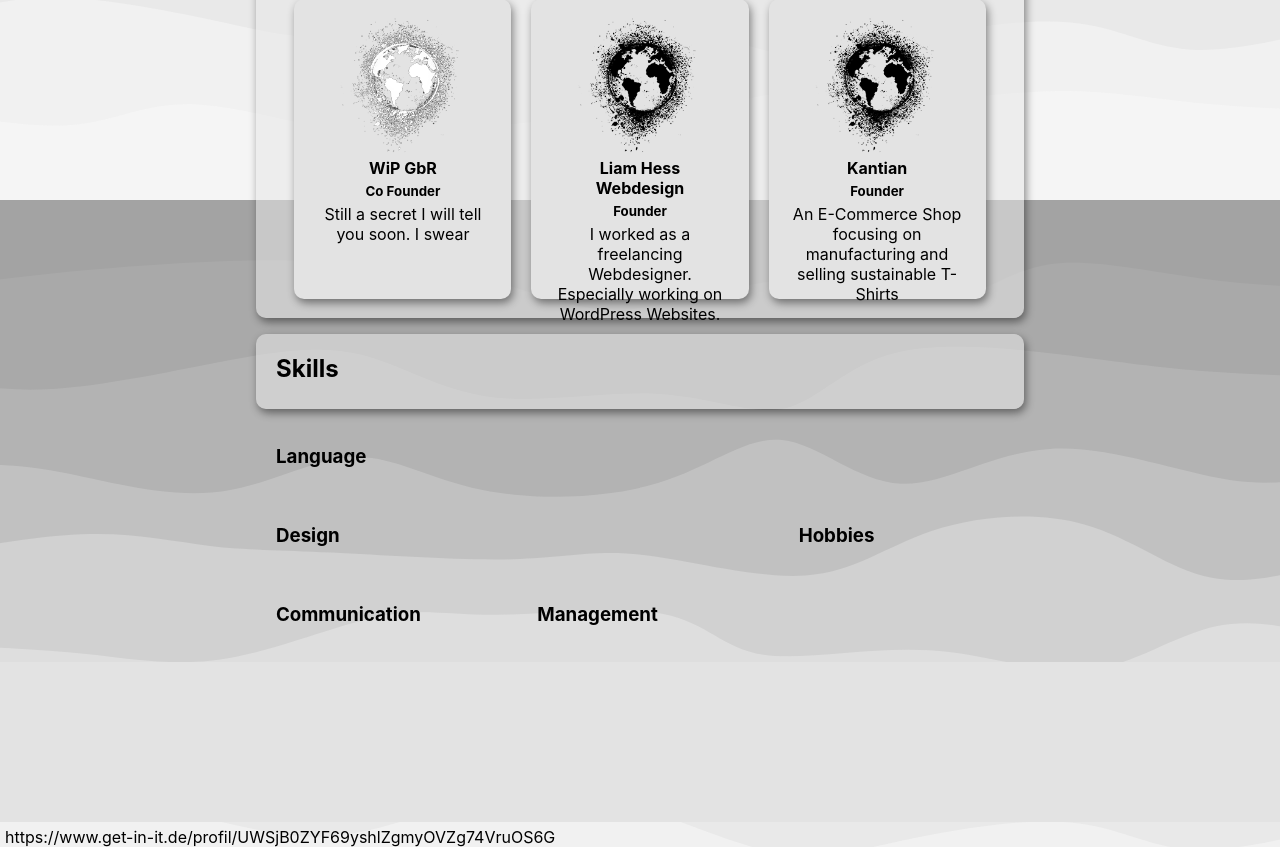
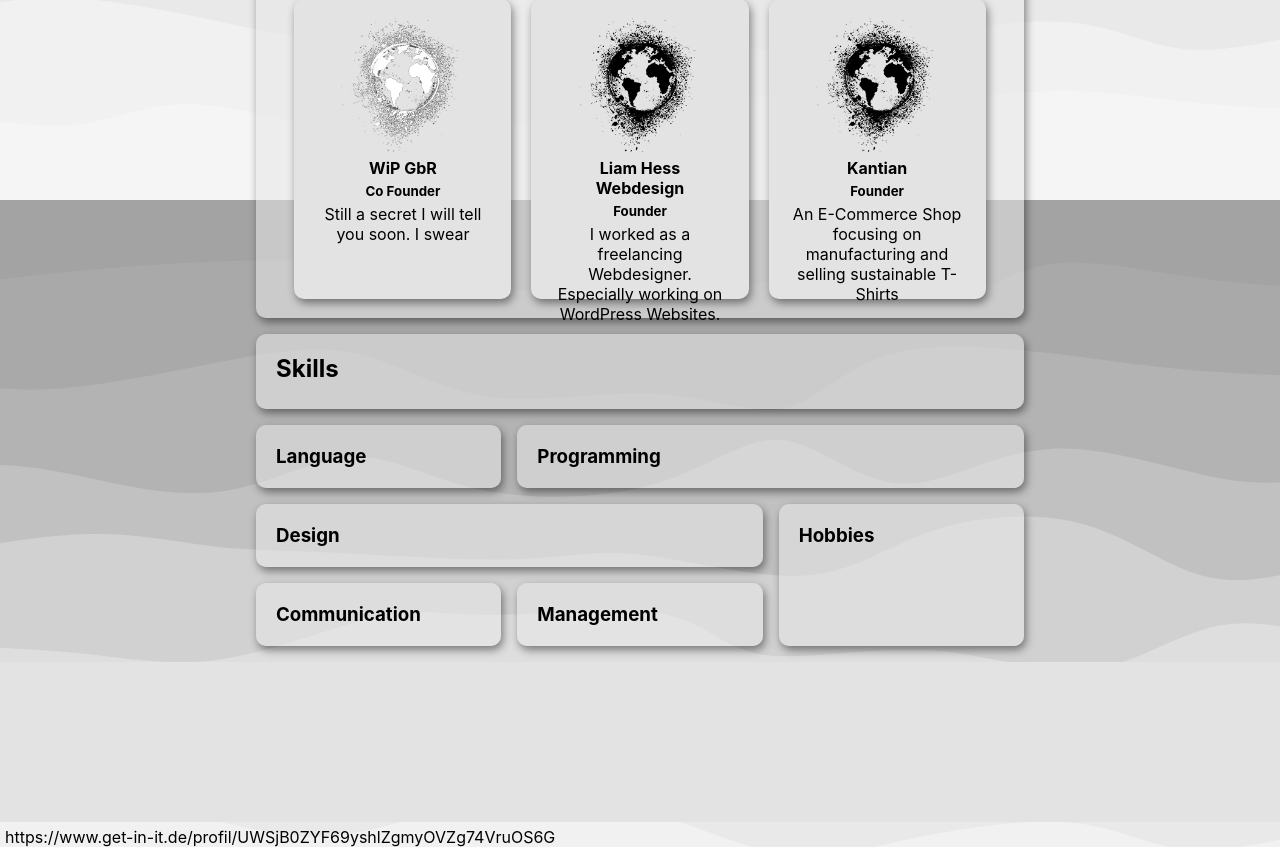
Before and after one commit to liamskydamien/me, a React (Create React App) app: page / in a window 1280 px wide. Shown: the part 1400-2252 px from the top of the page. Built offline with nearby package versions, Linux system fonts and the light colour scheme.

Commit message:
Chaning some styles

```diff
--- a/src/Components/Skills/Skills.js
+++ b/src/Components/Skills/Skills.js
@@ -1,27 +1,29 @@
 import Card from "../../UI/Card/Card";
 import styles from "./Skills.module.css";
-import SkillCard from "./SkillCard";
-import {FaArchive} from "react-icons/fa";
 const Skills = () => {
+    const card = styles.card;
     return <div className={styles.layout}>
         <Card className={styles.header}>
             <h2>Skills</h2>
         </Card>
-        <div className={styles.design}>
+        <Card className={styles.programming}>
+            <h3>Programming</h3>
+        </Card>
+        <Card className={styles.design}>
             <h3>Design</h3>
-        </div>
-        <div className={styles.languages}>
+        </Card>
+        <Card className={styles.languages}>
             <h3>Language</h3>
-        </div>
-        <div className={styles.hobbies}>
+        </Card>
+        <Card className={styles.hobbies}>
             <h3>Hobbies</h3>
-        </div>
-        <div className={styles.communication}>
+        </Card>
+        <Card className={styles.communication}>
             <h3>Communication</h3>
-        </div>
-        <div className={styles.management}>
+        </Card>
+        <Card className={styles.management}>
             <h3>Management</h3>
-        </div>
+        </Card>
     </div>
 }
 export default Skills;
--- a/src/Components/Skills/Skills.module.css
+++ b/src/Components/Skills/Skills.module.css
@@ -4,6 +4,13 @@
     grid-template-columns: 1fr 1fr 1fr;
     grid-gap: 1rem;
     margin: 1rem 0;
+}
+
+.card{
+    background-color: var(--lightblue);
+    border-radius: 5px;
+    padding: 1rem;
+    box-shadow: 0 0 10px 0 rgba(0,0,0,0.2);
 }
 
 .header{
```
